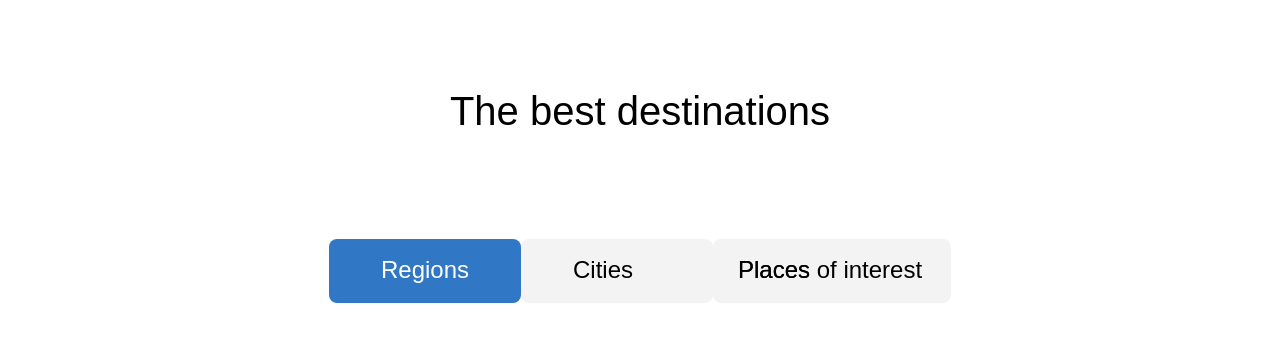
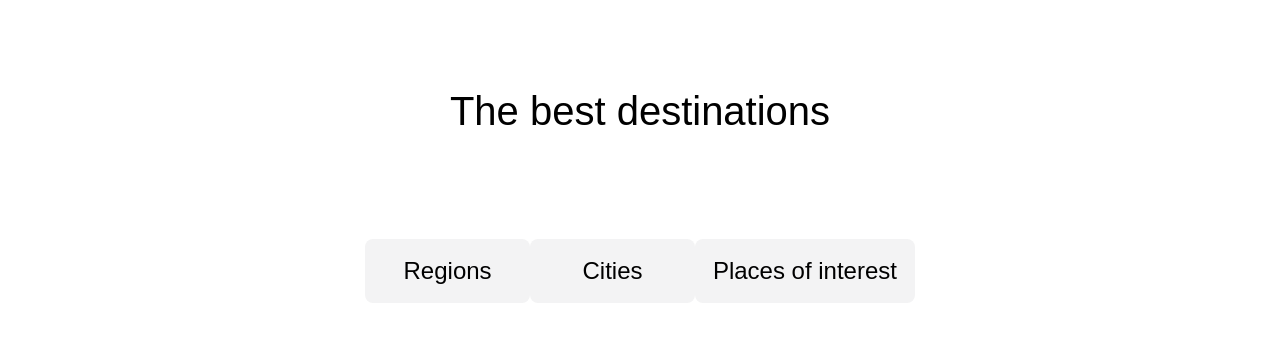
Before and after one commit to YuliyaLarry/if-html, a website: page index.html in a window 1280 px wide. Shown: the part 2100-2453 px from the top of the page. Drawn offline with Linux system fonts and the light colour scheme; a web font is replaced by a local one.

Commit message:
change destinations

```diff
--- a/index.html
+++ b/index.html
@@ -450,29 +450,15 @@
     <div class="destinations">
       <h2>The best destinations</h2>
       <div class="destinations__content">
-        <form class="destinations-form">
-          <div class="destinations-form__regions">
-            <label class="regions" for="regions">Regions</label>
-            <input id="regions" type="text" name="regions" />
+          <div class="destinations-buttons">
+            <button class="regions">Regions</button>
+            <button class="cities">Cities</button>
+            <button id="places">
+              Places of interest</button
+            >
+            <button class="places-mobile">
+              Places</button>
           </div>
-          <div class="destinations-form__cities">
-            <label class="cities" for="cities">Cities</label>
-            <input id="cities" type="text" name="cities" />
-          </div>
-          <div class="destinations-form__places">
-            <label class="places" for="places-of-interest">
-              Places of interest</label
-            >
-            <label class="places-mobile" for="places-of-interest">
-              Places</label
-            >
-            <input
-              id="places-of-interest"
-              type="text"
-              name="places of interest"
-            />
-          </div>
-        </form>
         <section class="destinations__section">
           <div class="destinations__countries maldives">
             <img src="./images/Maldives.svg" />
--- a/styles/styles.css
+++ b/styles/styles.css
@@ -398,43 +398,35 @@ h2 {
   row-gap: 65px;
 }
 
-.destinations-form {
+.destinations-buttons {
   display: flex;
-  position: relative;
-  font-size: 24px;
-  /*width: 88%;*/
+  max-width: 622px;
+  width: 100%;
   padding-top: 105px;
-  /*padding-left: 14%;*/
 }
 
-.destinations-form label {
-  position: absolute;
-  padding: 17px 52px;
-}
-
-.destinations-form input {
-  width: 192px;
+.destinations-buttons button {
+  width: 30%;
   height: 64px;
+  font-size: 24px;
   border-radius: 8px;
   background-color: #f3f3f4;
   border: none;
 }
-.regions {
+
+.destinations-buttons button:focus {
+  background-color: var(--button-color);
   color: var(--text-color);
 }
-#regions {
-  background-color: var(--button-color);
-}
 
-.destinations-form__places label {
-  padding: 17px 25px;
-}
-
-.destinations-form__places input {
-  width: 238px;
+#places {
+  width: 40%;
   height: 64px;
 }
 
+.places-mobile{
+  display: none;
+}
 .destinations__section {
   display: flex;
   column-gap: 16px;
@@ -585,6 +577,10 @@ display: flex;
   flex-direction: column;
   row-gap: 24px;
   list-style-type: none;
+}
+
+.footer__item--list-item{
+  cursor: pointer;
 }
 
 .footer__copyright {
```
